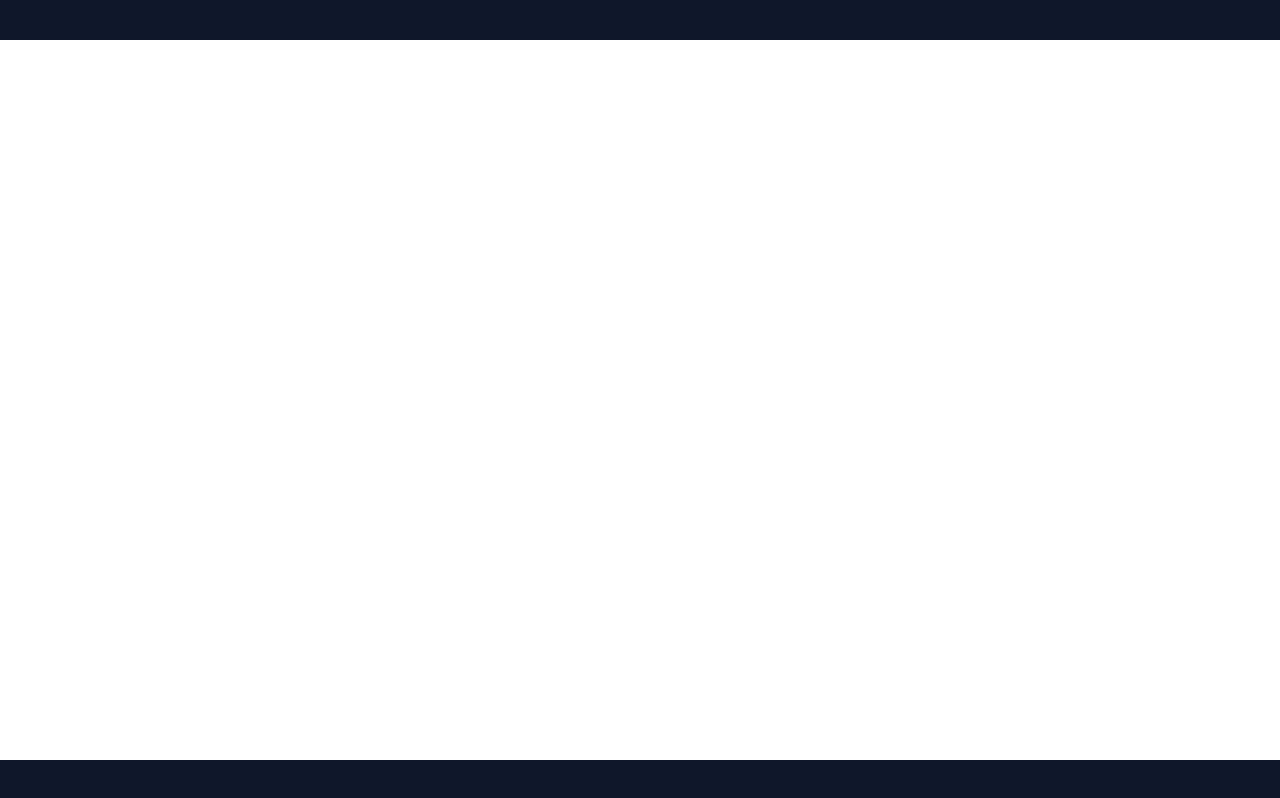
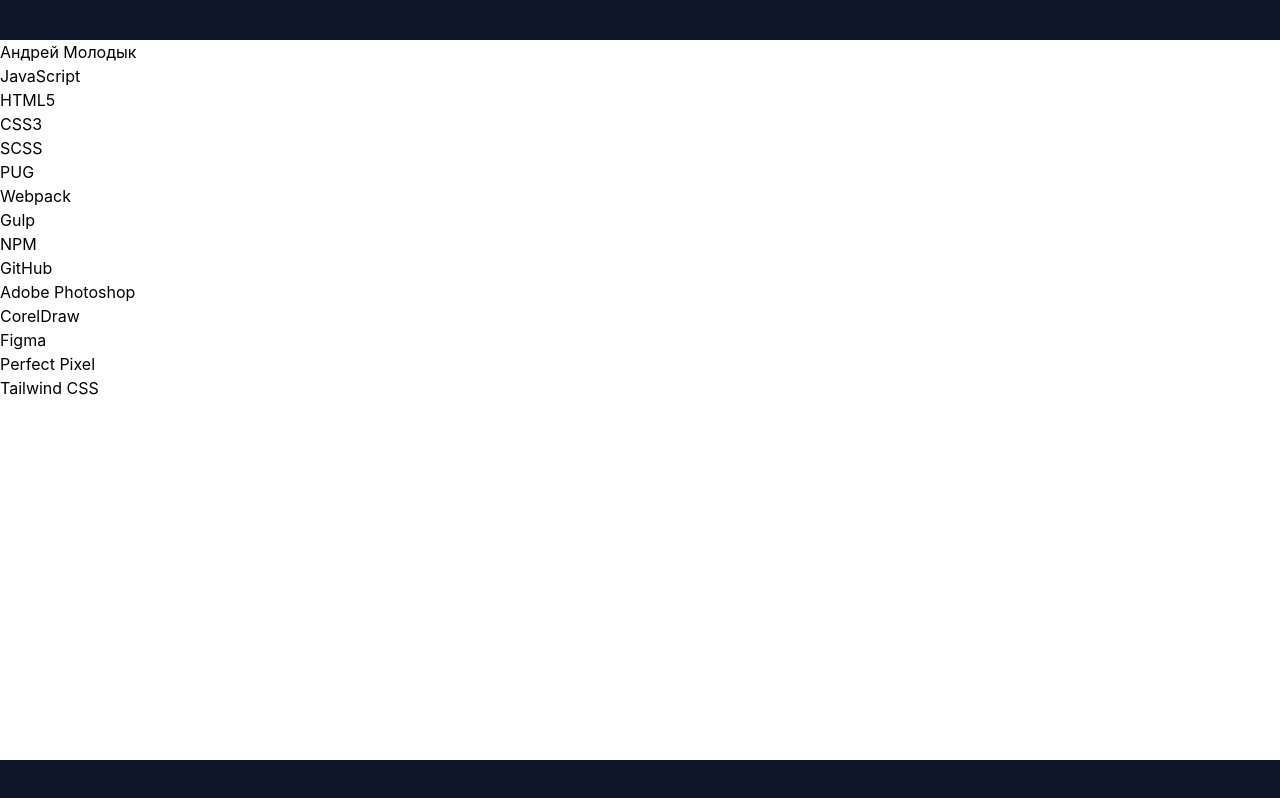
Before and after one commit to Tars-Tarkas/CV_portfolio_ReactJS, a React (Create React App) app: page / in a window 1280 px wide. Built offline with nearby package versions, Linux system fonts and the light colour scheme.

Commit message:
rebuild json file

```diff
--- a/public/cv.json
+++ b/public/cv.json
@@ -1,26 +1,37 @@
+{
+    "person":
     [
         {
-    "fistname": "Андрей",
+            "firstname": "Андрей",
             "lastname": "Молодык",
-    "age" : "40",
+            "age" : "40"
+        },
+        {
             "city" : "Россия, г. Новосибирск",
-    "contacts":{
             "tel" : "+7-900-678-35-26",
             "mail" : "tarstarkas00@mail.ru",
             "telegram" : "@MolodykAndrei",
             "github" : "https://github.com/Tars-Tarkas",
             "linkedin" : "https://www.linkedin.com/in/molodyk-andrey/"
         }
-    }, {
+    ],
+
+    "position" :
+    [
+        {
             "position" : "Junior Frontend developer / Начинающий фронтенд разработчик",
             "employment" : "Занятость: стажировка, полная занятость",
             "schedule" : "График работы: удаленная работа, полный день",
-    "about" : "Пришел на Frontend-разработчика из графического дизайна, так как вижу дальнейшее свое развитие в нем. Решил что надо дальше расти и развиватся во что то новом. На текущем моменте изучаю Frontend, но также изучаю Backend, тестирование. За время работы в полиграфии и рекламе отлично научился работать в команде, результат моей работы так же зависит от результатов моих коллег. В процессе обучения React. Мой принцип: вижу цель, не вижу препятствий.",
+            "about" : "Пришел на Frontend-разработчика из графического дизайна, так как вижу дальнейшее свое развитие в нем. Решил что надо дальше расти и развиватся во что то новом. На текущем моменте изучаю Frontend, но также изучаю Backend, тестирование. За время работы в полиграфии и рекламе отлично научился работать в команде, результат моей работы так же зависит от результатов моих коллег. В процессе обучения React. Мой принцип: вижу цель, не вижу препятствий."
+        }
+    ],
+
+    "hobby" : ["1", "2"],
+    "languages" : ["3", "4"],
     "hardskils" : ["JavaScript", "HTML5", "CSS3", "SCSS", "PUG", "Webpack", "Gulp", "NPM", "GitHub", "Adobe Photoshop", "CorelDraw", "Figma", "Perfect Pixel", "Tailwind CSS"],
-    "hobby": [],
-    "languages" : []
-    }, {
-    "experience" : [
+
+    "experience" :
+    [
         {
             "id" : 1,
             "year" : "2020 - по настоящее время",
@@ -46,13 +57,13 @@
             "position" : "Оператор ПЭВМ",
             "description" : "Установка ОС и ПО. Техническое обслуживание. Настройка сетей."
         }
-        ]
-    }, {
-    "education" :{
+    ],
+
+    "education" :
+        {
             "year" : "2000 - 2003",
             "institution" : "Инновационный Евразийский университет, Павлодар",
             "department" : "АСОИиУ (Автоматизированные системы обработки информации и управления)",
             "specialization" : "Специальность: техник-системотехник"
         }
 }
-]
--- /dev/null
+++ b/src/HOC/withListLoading.js
@@ -0,0 +1,14 @@
+import React from 'react';
+
+function WithListLoading(Component) {
+  return function WihLoadingComponent({ isLoading, ...props }) {
+    if (!isLoading) return <Component {...props} />;
+    return (
+      <p style={{ textAlign: 'center', fontSize: '30px' }}>
+        Hold on, fetching data may take some time :)
+      </p>
+    );
+  };
+}
+
+export default WithListLoading;
--- /dev/null
+++ b/src/components/CVList/CVList.js
@@ -0,0 +1,27 @@
+import React from 'react';
+const CVList = (props) => {
+  const { data } = props;
+  if (!data || data.length === 0) return <p>Нет данных</p>;
+
+  return (
+    <ul>
+       {data.person.map((item, index) => {
+        return (
+          <li key={index}>
+            <span>{item.firstname} </span>
+            <span>{item.lastname} </span>
+            <span className='repo-description'>{item.hardskils}</span>
+          </li>
+        );
+
+      })}
+
+      {data.hardskils.map((item, key)=>{
+        return(
+          <li key={key}>{item}</li>
+        )
+      })}
+    </ul>
+  );
+};
+export default CVList;
--- a/src/cv.js
+++ b/src/cv.js
@@ -1,32 +1,28 @@
 import React, { useEffect, useState } from "react";
+import withListLoading from "./HOC/withListLoading";
+import CVList from "./components/CVList/CVList";
+
+
 
 function CV(){
-    const [readfile, setReadfile] = useState([]);
+    const ListLoading = withListLoading(CVList);
+    const [readFile, setReadFile] = useState({
+    loading: false,
+    data: null,
+  });
 
-    useEffect(() => {
-        getAPI("./cv.json")
-    }, []);
-
-    const getAPI = (data) => {
-        fetch(data, {
-            headers:
-            {
-                "Content-Type": "application/json",
-                "Accept": "application/json"
-            }
-        })
-            .then(res => res.json())
-            .then(data => {
-                setReadfile(data);
-            })
-            .catch(()=> console.log(Error))
-    }
+  useEffect(() => {
+    setReadFile({ loading: true });
+    const jsonfile = `./cv.json`;
+    fetch(jsonfile)
+      .then((res) => res.json())
+      .then((data) => {
+        setReadFile({ loading: false, data: data });
+      });
+  }, [setReadFile]);
 
     return (
-        <>
-        {/* {console.log(readfile)}     */}
-       {/* {readfile.map((item, index)=><ul key={index}><li>{}</li></ul>)} */}
-        </>
+        <ListLoading isLoading={readFile.loading} data={readFile.data} />
     )
 }
 
```
Lines whose indentation alone changed are shown as unchanged.
